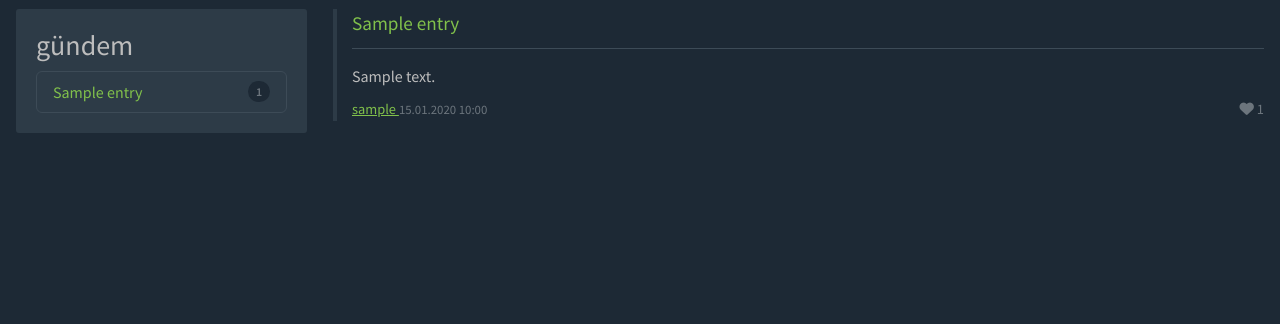
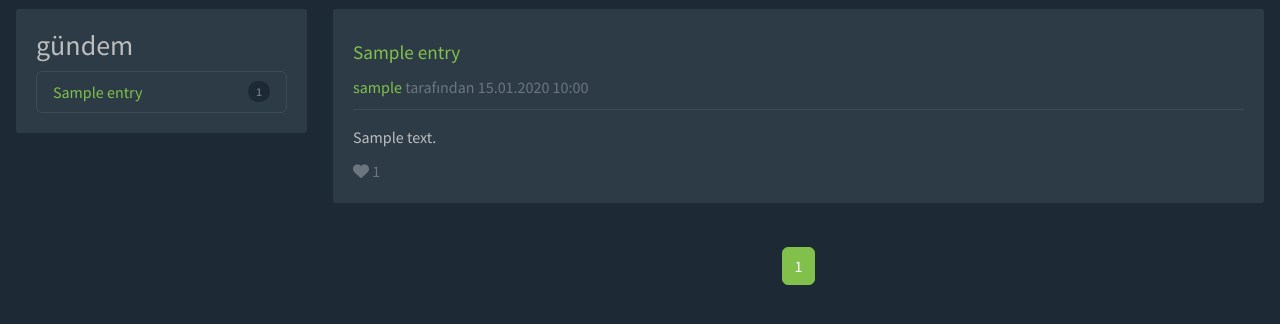
Before and after one commit to gebertocarlos/450mtForum, a Flask app: page /search in a window 1280 px wide. Shown: the part 63-387 px from the top of the page. Run offline with Flask 3, Linux system fonts and the light colour scheme; tables that the repository leaves empty hold one stand-in row (values such as "Sample post").

Commit message:
Fix pagination and database queries for PostgreSQL

```diff
--- a/main.py
+++ b/main.py
@@ -3,7 +3,7 @@ from flask_login import current_user, login_required
 from extensions import db
 from models import User, Entry, Like
 from forms import EntryForm
-from sqlalchemy import func, or_
+from sqlalchemy import func, or_, desc
 
 main = Blueprint('main', __name__)
 
@@ -17,9 +17,27 @@ def get_trending_topics():
 @main.route('/home')
 def home():
     page = request.args.get('page', 1, type=int)
-    entries = Entry.query.order_by(Entry.date_posted.desc()).paginate(page=page, per_page=10)
+    per_page = 10
+    offset = (page - 1) * per_page
+
+    total = db.session.query(func.count(Entry.id)).scalar()
+    entries = db.session.query(Entry).order_by(desc(Entry.date_posted)).limit(per_page).offset(offset).all()
+
+    has_next = offset + per_page < total
+    has_prev = page > 1
+
+    pagination = {
+        'page': page,
+        'per_page': per_page,
+        'total': total,
+        'items': entries,
+        'has_next': has_next,
+        'has_prev': has_prev,
+        'pages': (total + per_page - 1) // per_page
+    }
+
     trending_topics = get_trending_topics()
-    return render_template('home.html', entries=entries, trending_topics=trending_topics)
+    return render_template('home.html', entries=pagination, trending_topics=trending_topics)
 
 @main.route('/entry/new', methods=['GET', 'POST'])
 @login_required
@@ -140,9 +158,34 @@ def search():
 @main.route('/popular')
 def popular():
     page = request.args.get('page', 1, type=int)
-    entries = Entry.query.join(Like).group_by(Entry.id).order_by(func.count(Like.id).desc()).paginate(page=page, per_page=10)
+    per_page = 10
+    offset = (page - 1) * per_page
+
+    subquery = db.session.query(
+        Entry.id,
+        func.count(Like.id).label('like_count')
+    ).outerjoin(Like).group_by(Entry.id).subquery()
+
+    total = db.session.query(func.count(Entry.id)).scalar()
+    entries = db.session.query(Entry).join(
+        subquery, Entry.id == subquery.c.id
+    ).order_by(desc(subquery.c.like_count)).limit(per_page).offset(offset).all()
+
+    has_next = offset + per_page < total
+    has_prev = page > 1
+
+    pagination = {
+        'page': page,
+        'per_page': per_page,
+        'total': total,
+        'items': entries,
+        'has_next': has_next,
+        'has_prev': has_prev,
+        'pages': (total + per_page - 1) // per_page
+    }
+
     trending_topics = get_trending_topics()
-    return render_template('home.html', entries=entries, trending_topics=trending_topics)
+    return render_template('home.html', entries=pagination, trending_topics=trending_topics)
 
 @main.route('/entry/<int:entry_id>/reply', methods=['POST'])
 @login_required
--- a/templates/home.html
+++ b/templates/home.html
@@ -38,21 +38,18 @@
     </div>
     <div class="col-md-9">
         {% for entry in entries.items %}
-            <div class="entry-list">
+            <article class="content-section">
                 <div class="entry-metadata">
-                    <a href="{{ url_for('main.entry', entry_id=entry.id) }}" class="entry-title">
-                        {{ entry.title }}
+                    <h2><a class="entry-title" href="{{ url_for('main.entry', entry_id=entry.id) }}">{{ entry.title }}</a></h2>
+                    <div class="text-muted">
+                        <a href="{{ url_for('main.profile', username=entry.author.username) }}" class="text-decoration-none">
+                            {{ entry.author.username }}
                         </a>
+                        tarafından {{ entry.date_posted.strftime('%d.%m.%Y %H:%M') }}
+                    </div>
                 </div>
                 <div class="entry-content">{{ entry.content }}</div>
-                <div class="entry-footer">
-                    <div class="entry-info">
-                        <a href="{{ url_for('main.profile', username=entry.author.username) }}" class="entry-author">
-                            {{ entry.author.username }}
-                        </a>
-                        <span class="entry-date">{{ entry.date_posted.strftime('%d.%m.%Y %H:%M') }}</span>
-                    </div>
-                    <div class="entry-actions">
+                <div class="mt-2">
                     {% if current_user.is_authenticated %}
                         <form action="{{ url_for('main.like_entry', entry_id=entry.id) }}" method="POST" class="d-inline">
                             <button type="submit" class="btn btn-sm {% if current_user in entry.likes %}btn-primary{% else %}btn-outline-light{% endif %}">
@@ -65,26 +62,39 @@
                         </span>
                     {% endif %}
                 </div>
-                </div>
-            </div>
+            </article>
         {% endfor %}
 
-        {% if entries.pages > 1 %}
-        <nav aria-label="Sayfa navigasyonu">
-            <ul class="pagination justify-content-center">
-                {% for page_num in entries.iter_pages(left_edge=2, left_current=2, right_current=3, right_edge=2) %}
-                    {% if page_num %}
-                        <li class="page-item {% if entries.page == page_num %}active{% endif %}">
-                            <a class="page-link" href="{{ url_for('main.home', page=page_num) }}">{{ page_num }}</a>
+        {% if entries.items %}
+            <div class="d-flex justify-content-center mt-4">
+                <nav aria-label="Page navigation">
+                    <ul class="pagination">
+                        {% if entries.has_prev %}
+                            <li class="page-item">
+                                <a class="page-link" href="{{ url_for(request.endpoint, page=entries.page-1, **request.args) }}">Önceki</a>
+                            </li>
+                        {% endif %}
+
+                        {% for page_num in range(1, entries.pages + 1) %}
+                            {% if page_num == entries.page %}
+                                <li class="page-item active">
+                                    <span class="page-link">{{ page_num }}</span>
                                 </li>
                             {% else %}
-                        <li class="page-item disabled">
-                            <span class="page-link">...</span>
+                                <li class="page-item">
+                                    <a class="page-link" href="{{ url_for(request.endpoint, page=page_num, **request.args) }}">{{ page_num }}</a>
                                 </li>
                             {% endif %}
                         {% endfor %}
+
+                        {% if entries.has_next %}
+                            <li class="page-item">
+                                <a class="page-link" href="{{ url_for(request.endpoint, page=entries.page+1, **request.args) }}">Sonraki</a>
+                            </li>
+                        {% endif %}
                     </ul>
                 </nav>
+            </div>
         {% endif %}
     </div>
 </div>
```
Lines whose indentation alone changed are shown as unchanged.
